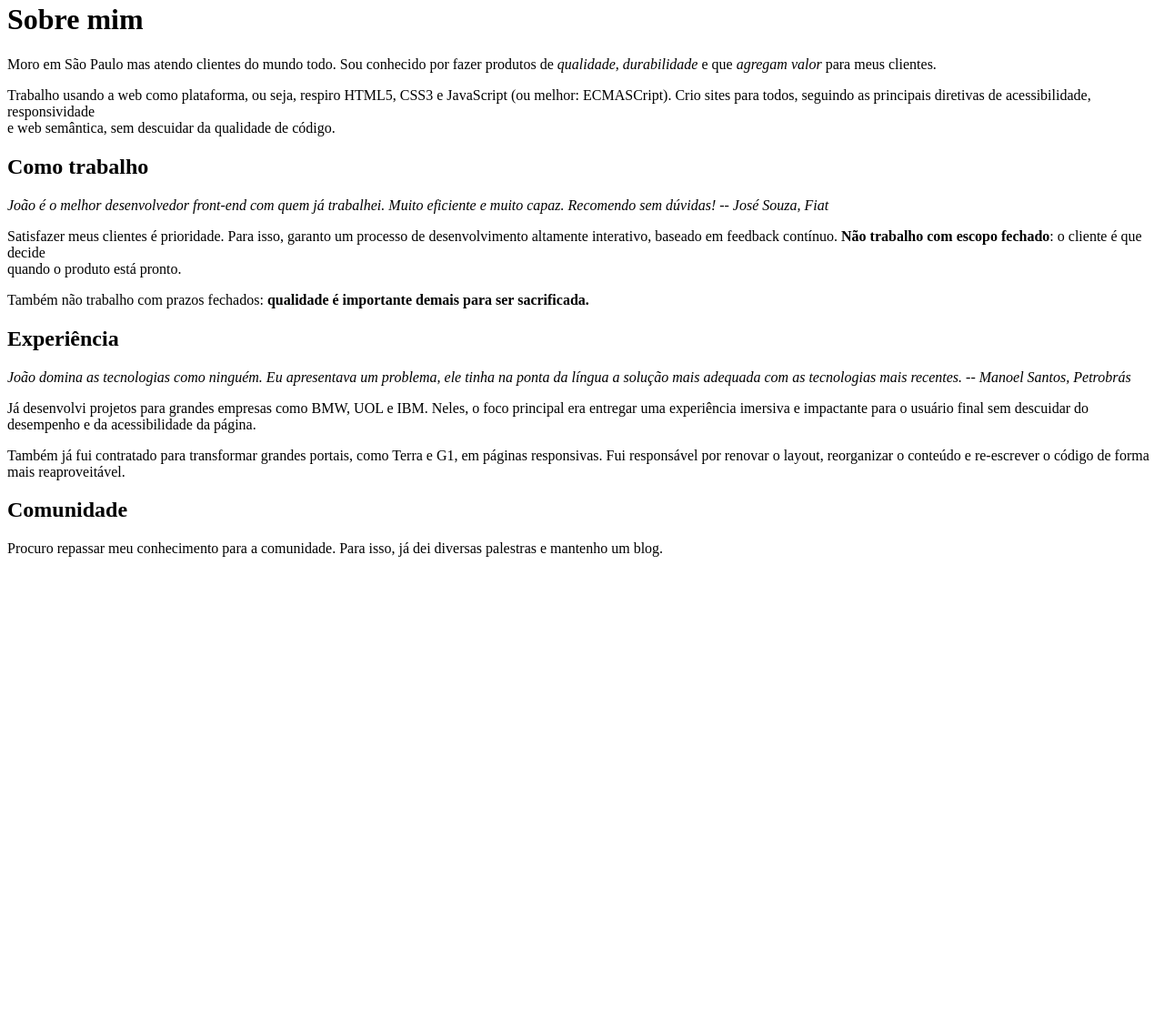
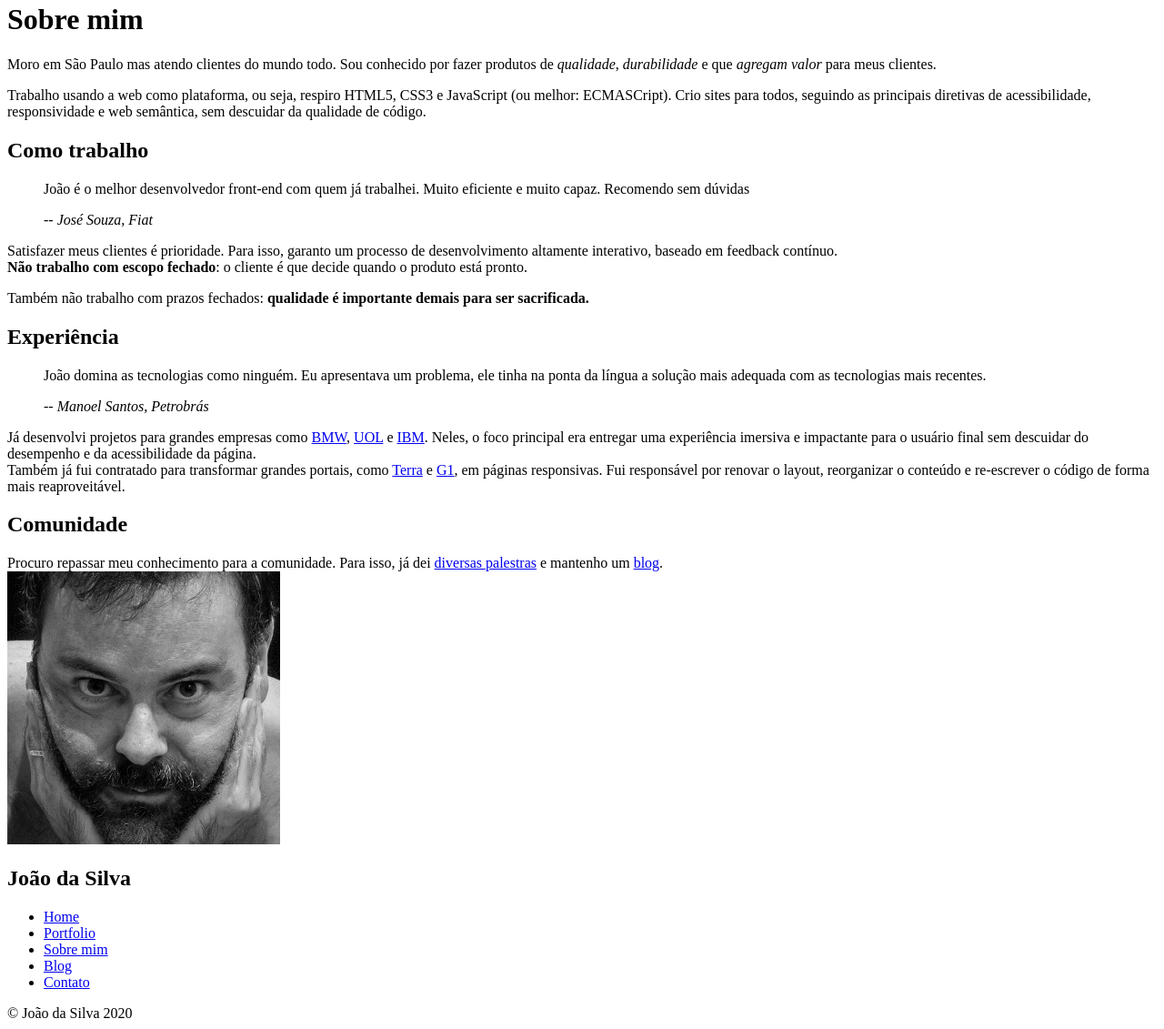
Before and after one commit to ips97/Eu-Jo-o-da-Silva, a plain HTML site: page index.html in a window 1280 px wide. Shown: the part 18-1149 px from the top of the page at 91% size. Before the commit the page ends 800 px from the top, so only its background shows below. Drawn offline with Linux system fonts and the light colour scheme.

Commit message:
Add files via upload

```diff
--- a/index.html
+++ b/index.html
@@ -4,8 +4,12 @@
         <meta charset="utf-8">
         <title>Biografia - João da Silva</title>
         <link rel="icon" href="favicon.png">
-        </head>
+        <link rel="stylesheet" href="site.css">
+        <link href="https://fonts.googleapis.com/css2?family=Open+Sans+Condensed:wght@300&display=swap" rel="stylesheet">
+        <link href="https://fonts.googleapis.com/css2?family=Crimson+Text&display=swap" rel="stylesheet">
+     </head>
 <body>
+<main>
 
 <h1>Sobre mim</h1>
 
@@ -14,39 +18,60 @@ produtos de <em>qualidade, durabilidade</em> e que <em>agregam valor</em> para m
 
 <p>Trabalho usando a web como plataforma, ou seja, respiro HTML5, CSS3 e
 JavaScript (ou melhor: ECMASCript). Crio sites para todos, seguindo as
-principais diretivas de acessibilidade, responsividade<br> e web semântica, sem
-descuidar da qualidade de código.</p>
+principais diretivas de acessibilidade, responsividade e web semântica, sem descuidar da qualidade de código.</p>
 
 <h2>Como trabalho</h2>
 
-    <cite>João é o melhor desenvolvedor front-end com quem já trabalhei. Muito eficiente e muito capaz.
-        Recomendo sem dúvidas!
-    -- José Souza, Fiat</cite>
+    <blockquote>
+        <p>João é o melhor desenvolvedor front-end com quem já trabalhei. Muito eficiente e muito capaz.
+        Recomendo sem dúvidas</p>
+    -- <cite>José Souza, Fiat</cite>
+    </blockquote>
 
-<p>Satisfazer meus clientes é prioridade. Para isso, garanto um processo de
-    desenvolvimento altamente interativo, baseado em feedback contínuo.
-    <strong>Não trabalho com escopo fechado</strong>: o cliente é que decide <br> quando o produto está pronto.</p>
+<article>Satisfazer meus clientes é prioridade. Para isso, garanto um processo de
+    desenvolvimento altamente interativo, baseado em feedback contínuo.<br>
+    <strong>Não trabalho com escopo fechado</strong>: o cliente é que decide quando o produto está pronto.</article>
 
 <p>Também não trabalho com prazos fechados: <strong>qualidade é importante demais para ser sacrificada.</strong></p>
 
 <h2>Experiência</h2>
 
-    <cite>João domina as tecnologias como ninguém. Eu apresentava um problema,
-        ele tinha na ponta da língua a solução mais adequada com as tecnologias mais recentes.
-    -- Manoel Santos, Petrobrás</cite>
+    <blockquote>
+        <p>João domina as tecnologias como ninguém. Eu apresentava um problema,
+        ele tinha na ponta da língua a solução mais adequada com as tecnologias mais recentes.</p>
+    -- <cite>Manoel Santos, Petrobrás</cite>
+    </blockquote>
 
-<p>Já desenvolvi projetos para grandes empresas como BMW, UOL e IBM. Neles,
+<article>Já desenvolvi projetos para grandes empresas como <a href="http:://www.bmw.com">BMW</a>, <a href="http://www.uol.com.br">UOL</a> e <a href="https://www.ibm.com">IBM</a>. Neles,
      o foco principal era entregar uma experiência imersiva e impactante para
-     o usuário final sem descuidar do desempenho e da acessibilidade da página.</p>
+     o usuário final sem descuidar do desempenho e da acessibilidade da página.</article>
 
-<p>Também já fui contratado para transformar grandes portais, como Terra e G1, em páginas responsivas.
+<article>Também já fui contratado para transformar grandes portais, como <a href="www.terra.com.br">Terra</a> e <a href="www.g1.globo.com">G1</a>, em páginas responsivas.
     Fui responsável por renovar o layout, reorganizar o conteúdo e re-escrever o
-    código de forma mais reaproveitável.</p>
+    código de forma mais reaproveitável.</article>
 
 <h2>Comunidade</h2>
 
-<p>Procuro repassar meu conhecimento para a comunidade. Para isso,
-    já dei diversas palestras e mantenho um blog.</p>
+<article>Procuro repassar meu conhecimento para a comunidade. Para isso,
+    já dei <a href="portfolio.html">diversas palestras</a> e mantenho um <a href="blog.html">blog</a>.</article>
+
+</main>
+    <img src="eu.jpg" alt="Foto João da Silva">
+
+    <aside> <h1>João da Silva</h1>
+        <nav>
+            <ul>
+                <li><a href="index.html">Home</a></li>
+                <li><a href="portfolio.html">Portfolio</a></li>
+                <li><a href="index.html">Sobre mim</a></li>
+                <li><a href="blog.html">Blog</a></li>
+                <li><a href="contato.html">Contato</a></li>
+            </ul>
+        </nav>
+    </aside>
+
+    <footer> &copy; João da Silva 2020 </footer>
+
 </body>
 
 </html>
```
Also changed, not shown: blog.html (added, +63 -0 lines), bio.txt (added), eu.jpg (added), favicon.png (added), github.png (added), linkedin.png (added), 1 other file.
